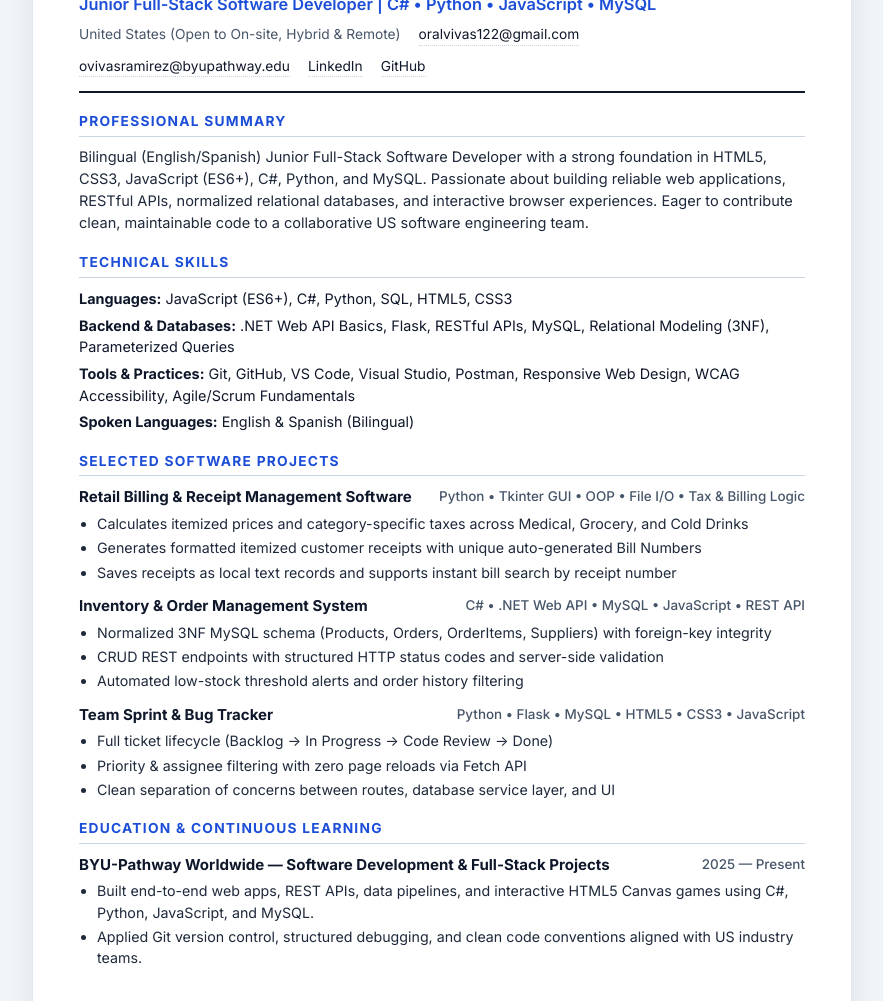
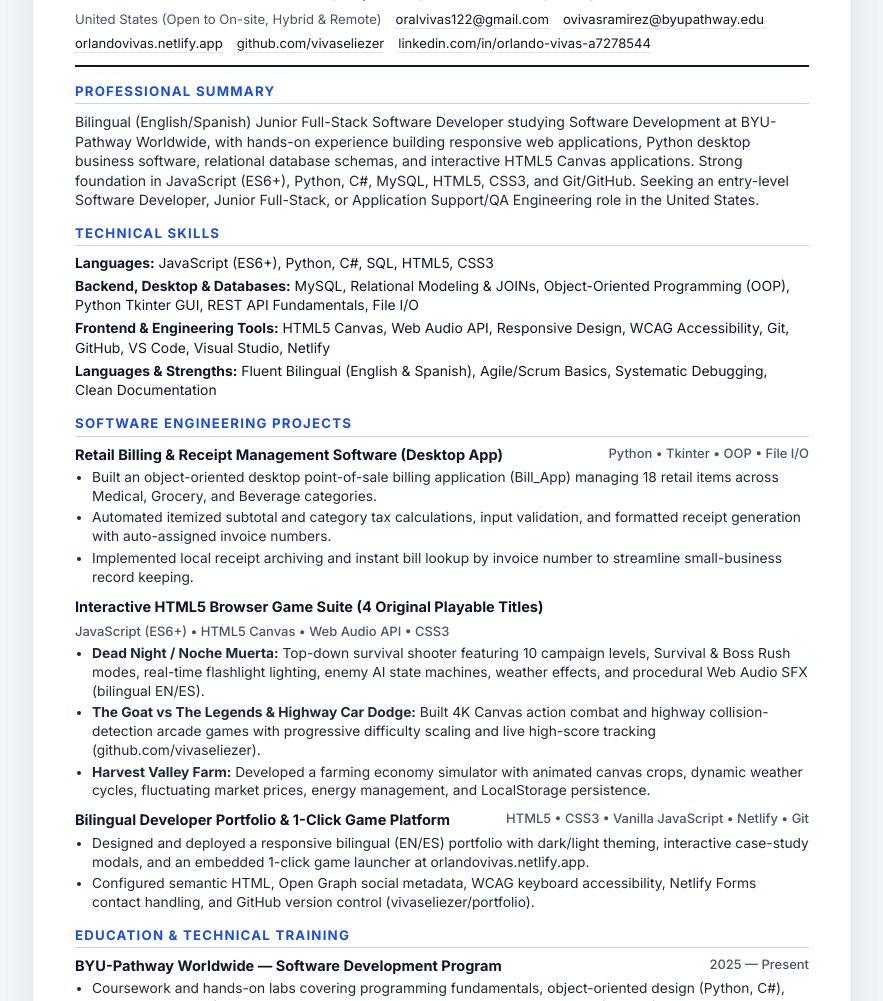
Before and after one commit to vivaseliezer/portfolio, a plain HTML site: page resume.html in a window 1280 px wide. Shown: the part 180-1181 px from the top of the page, without its empty margins (198-1081 px from the left). Drawn offline with Linux system fonts and the light colour scheme.

Commit message:
Update ATS 1-page resume with real projects and export Orlando_Vivas_Resume.pdf

```diff
--- a/resume.html
+++ b/resume.html
@@ -3,7 +3,7 @@
   <head>
     <meta charset="UTF-8" />
     <meta name="viewport" content="width=device-width, initial-scale=1.0" />
-    <title>Orlando — Resume / CV | Junior Full-Stack Software Developer</title>
+    <title>Orlando Vivas — Junior Full-Stack Software Developer Resume</title>
     <link rel="preconnect" href="https://fonts.googleapis.com" />
     <link rel="preconnect" href="https://fonts.gstatic.com" crossorigin />
     <link
@@ -23,11 +23,15 @@
         margin: 0;
         padding: 0;
       }
+      @page {
+        size: letter;
+        margin: 0.36in 0.48in;
+      }
       body {
         font-family: "Inter", -apple-system, BlinkMacSystemFont, "Segoe UI", sans-serif;
         background: var(--bg-page);
         color: var(--ink);
-        line-height: 1.5;
+        line-height: 1.38;
         padding: 24px 16px 48px;
       }
       .toolbar {
@@ -68,21 +72,21 @@
         background: #ffffff;
         border: 1px solid #e2e8f0;
         border-radius: 10px;
-        padding: 40px 46px;
+        padding: 36px 42px;
         box-shadow: 0 12px 32px rgba(15, 23, 42, 0.08);
       }
       header {
         border-bottom: 2px solid var(--ink);
-        padding-bottom: 14px;
-        margin-bottom: 18px;
+        padding-bottom: 12px;
+        margin-bottom: 15px;
       }
       h1 {
-        font-size: 1.9rem;
+        font-size: 1.85rem;
         font-weight: 800;
         letter-spacing: -0.02em;
       }
       .headline {
-        font-size: 1.02rem;
+        font-size: 0.98rem;
         font-weight: 600;
         color: var(--accent);
         margin-top: 2px;
@@ -90,9 +94,9 @@
       .contact-row {
         display: flex;
         flex-wrap: wrap;
-        gap: 10px 18px;
-        margin-top: 8px;
-        font-size: 0.86rem;
+        gap: 5px 14px;
+        margin-top: 7px;
+        font-size: 0.82rem;
         color: var(--muted);
       }
       .contact-row a {
@@ -101,31 +105,34 @@
         border-bottom: 1px dotted var(--border);
       }
       section {
-        margin-bottom: 18px;
+        margin-bottom: 14px;
       }
       h2 {
-        font-size: 0.86rem;
+        font-size: 0.83rem;
         text-transform: uppercase;
         letter-spacing: 0.09em;
         color: var(--accent);
         border-bottom: 1px solid var(--border);
-        padding-bottom: 4px;
-        margin-bottom: 10px;
+        padding-bottom: 3px;
+        margin-bottom: 8px;
       }
       p {
-        font-size: 0.91rem;
+        font-size: 0.88rem;
         color: #1e293b;
       }
       .skills-list {
         display: grid;
-        gap: 5px;
-        font-size: 0.9rem;
+        gap: 4px;
+        font-size: 0.87rem;
       }
       .skills-list strong {
         color: var(--ink);
       }
       .item {
-        margin-bottom: 12px;
+        margin-bottom: 10px;
+      }
+      .item:last-child {
+        margin-bottom: 0;
       }
       .item-head {
         display: flex;
@@ -133,26 +140,27 @@
         justify-content: space-between;
         gap: 6px;
         font-weight: 700;
-        font-size: 0.94rem;
+        font-size: 0.91rem;
       }
       .item-sub {
-        font-size: 0.84rem;
+        font-size: 0.81rem;
         color: var(--muted);
         font-weight: 500;
       }
       ul {
-        margin-top: 4px;
-        padding-left: 18px;
-        font-size: 0.89rem;
+        margin-top: 3px;
+        padding-left: 17px;
+        font-size: 0.86rem;
         color: #1e293b;
       }
       li {
-        margin-bottom: 3px;
+        margin-bottom: 2.5px;
       }
       @media print {
         body {
           background: #ffffff;
           padding: 0;
+          line-height: 1.32;
         }
         .toolbar {
           display: none;
@@ -163,6 +171,47 @@
           box-shadow: none;
           padding: 0;
           max-width: 100%;
+        }
+        header {
+          padding-bottom: 9px;
+          margin-bottom: 11px;
+        }
+        h1 {
+          font-size: 1.65rem;
+        }
+        .headline {
+          font-size: 0.9rem;
+        }
+        .contact-row {
+          font-size: 0.77rem;
+          margin-top: 5px;
+          gap: 3px 12px;
+        }
+        section {
+          margin-bottom: 10px;
+        }
+        h2 {
+          font-size: 0.78rem;
+          margin-bottom: 6px;
+        }
+        p,
+        .skills-list {
+          font-size: 0.81rem;
+        }
+        .item {
+          margin-bottom: 7px;
+        }
+        .item-head {
+          font-size: 0.85rem;
+        }
+        .item-sub {
+          font-size: 0.76rem;
+        }
+        ul {
+          font-size: 0.8rem;
+        }
+        li {
+          margin-bottom: 2px;
         }
       }
       @media (max-width: 600px) {
@@ -185,144 +234,138 @@
 
     <main class="sheet">
       <header>
-        <h1 id="res-name">Orlando</h1>
+        <h1>Orlando Vivas</h1>
         <div class="headline" id="res-role">
-          Junior Full-Stack Software Developer | C# • Python • JavaScript • MySQL
+          Junior Full-Stack Software Developer | C# • Python • JavaScript • MySQL • HTML5 / CSS3
         </div>
         <div class="contact-row">
-          <span id="res-location">United States (On-site, Hybrid &amp; Remote)</span>
-          <a href="#" id="res-email">oralvivas122@gmail.com</a>
-          <a href="mailto:ovivasramirez@byupathway.edu" id="res-school-email">ovivasramirez@byupathway.edu</a>
-          <a href="#" id="res-linkedin" target="_blank" rel="noopener noreferrer">LinkedIn</a>
-          <a href="#" id="res-github" target="_blank" rel="noopener noreferrer">GitHub</a>
+          <span id="res-location">United States (Open to On-site, Hybrid &amp; Remote)</span>
+          <a href="mailto:oralvivas122@gmail.com">oralvivas122@gmail.com</a>
+          <a href="mailto:ovivasramirez@byupathway.edu">ovivasramirez@byupathway.edu</a>
+          <a href="https://orlandovivas.netlify.app/" target="_blank" rel="noopener noreferrer">orlandovivas.netlify.app</a>
+          <a href="https://github.com/vivaseliezer" target="_blank" rel="noopener noreferrer">github.com/vivaseliezer</a>
+          <a href="https://www.linkedin.com/in/orlando-vivas-a7278544/" target="_blank" rel="noopener noreferrer">linkedin.com/in/orlando-vivas-a7278544</a>
         </div>
       </header>
 
       <section>
         <h2 id="sec-summary">Professional Summary</h2>
         <p id="res-summary">
-          Bilingual (English/Spanish) Junior Full-Stack Software Developer with a strong foundation in HTML5, CSS3, JavaScript (ES6+), C#, Python, and MySQL. Passionate about building reliable web applications, RESTful APIs, normalized relational databases, and interactive browser experiences. Eager to contribute clean, maintainable code to a collaborative US software engineering team.
+          Bilingual (English/Spanish) Junior Full-Stack Software Developer studying Software Development at BYU-Pathway Worldwide, with hands-on experience building responsive web applications, Python desktop business software, relational database schemas, and interactive HTML5 Canvas applications. Strong foundation in JavaScript (ES6+), Python, C#, MySQL, HTML5, CSS3, and Git/GitHub. Seeking an entry-level Software Developer, Junior Full-Stack, or Application Support/QA Engineering role in the United States.
         </p>
       </section>
 
       <section>
         <h2 id="sec-skills">Technical Skills</h2>
         <div class="skills-list">
-          <div><strong id="lbl-lang">Languages:</strong> JavaScript (ES6+), C#, Python, SQL, HTML5, CSS3</div>
-          <div><strong id="lbl-back">Backend &amp; Databases:</strong> .NET Web API Basics, Flask, RESTful APIs, MySQL, Relational Modeling (3NF), Parameterized Queries</div>
-          <div><strong id="lbl-tools">Tools &amp; Practices:</strong> Git, GitHub, VS Code, Visual Studio, Postman, Responsive Web Design, WCAG Accessibility, Agile/Scrum Fundamentals</div>
-          <div><strong id="lbl-spoken">Spoken Languages:</strong> English &amp; Spanish (Bilingual)</div>
+          <div><strong id="lbl-lang">Languages:</strong> JavaScript (ES6+), Python, C#, SQL, HTML5, CSS3</div>
+          <div><strong id="lbl-back">Backend, Desktop &amp; Databases:</strong> MySQL, Relational Modeling &amp; JOINs, Object-Oriented Programming (OOP), Python Tkinter GUI, REST API Fundamentals, File I/O</div>
+          <div><strong id="lbl-tools">Frontend &amp; Engineering Tools:</strong> HTML5 Canvas, Web Audio API, Responsive Design, WCAG Accessibility, Git, GitHub, VS Code, Visual Studio, Netlify</div>
+          <div><strong id="lbl-spoken">Languages &amp; Strengths:</strong> Fluent Bilingual (English &amp; Spanish), Agile/Scrum Basics, Systematic Debugging, Clean Documentation</div>
         </div>
       </section>
 
       <section>
-        <h2 id="sec-projects">Selected Software Projects</h2>
-        <div id="res-projects"></div>
+        <h2 id="sec-projects">Software Engineering Projects</h2>
+
+        <div class="item">
+          <div class="item-head">
+            <span id="p1-title">Retail Billing &amp; Receipt Management Software (Desktop App)</span>
+            <span class="item-sub">Python • Tkinter • OOP • File I/O</span>
+          </div>
+          <ul>
+            <li id="p1-b1">Built an object-oriented desktop point-of-sale billing application (Bill_App) managing 18 retail items across Medical, Grocery, and Beverage categories.</li>
+            <li id="p1-b2">Automated itemized subtotal and category tax calculations, input validation, and formatted receipt generation with auto-assigned invoice numbers.</li>
+            <li id="p1-b3">Implemented local receipt archiving and instant bill lookup by invoice number to streamline small-business record keeping.</li>
+          </ul>
+        </div>
+
+        <div class="item">
+          <div class="item-head">
+            <span id="p2-title">Interactive HTML5 Browser Game Suite (4 Original Playable Titles)</span>
+            <span class="item-sub">JavaScript (ES6+) • HTML5 Canvas • Web Audio API • CSS3</span>
+          </div>
+          <ul>
+            <li id="p2-b1"><strong>Dead Night / Noche Muerta:</strong> Top-down survival shooter featuring 10 campaign levels, Survival &amp; Boss Rush modes, real-time flashlight lighting, enemy AI state machines, weather effects, and procedural Web Audio SFX (bilingual EN/ES).</li>
+            <li id="p2-b2"><strong>The Goat vs The Legends &amp; Highway Car Dodge:</strong> Built 4K Canvas action combat and highway collision-detection arcade games with progressive difficulty scaling and live high-score tracking (github.com/vivaseliezer).</li>
+            <li id="p2-b3"><strong>Harvest Valley Farm:</strong> Developed a farming economy simulator with animated canvas crops, dynamic weather cycles, fluctuating market prices, energy management, and LocalStorage persistence.</li>
+          </ul>
+        </div>
+
+        <div class="item">
+          <div class="item-head">
+            <span id="p3-title">Bilingual Developer Portfolio &amp; 1-Click Game Platform</span>
+            <span class="item-sub">HTML5 • CSS3 • Vanilla JavaScript • Netlify • Git</span>
+          </div>
+          <ul>
+            <li id="p3-b1">Designed and deployed a responsive bilingual (EN/ES) portfolio with dark/light theming, interactive case-study modals, and an embedded 1-click game launcher at orlandovivas.netlify.app.</li>
+            <li id="p3-b2">Configured semantic HTML, Open Graph social metadata, WCAG keyboard accessibility, Netlify Forms contact handling, and GitHub version control (vivaseliezer/portfolio).</li>
+          </ul>
+        </div>
       </section>
 
       <section>
-        <h2 id="sec-edu">Education &amp; Continuous Learning</h2>
+        <h2 id="sec-edu">Education &amp; Technical Training</h2>
         <div class="item">
           <div class="item-head">
-            <span id="edu-title">Full-Stack Software Development — Self-Directed &amp; Project-Based Training</span>
+            <span id="edu-title">BYU-Pathway Worldwide — Software Development Program</span>
             <span class="item-sub">2025 — Present</span>
           </div>
           <ul>
-            <li id="edu-b1">Built end-to-end web apps, REST APIs, data pipelines, and interactive HTML5 Canvas games using C#, Python, JavaScript, and MySQL.</li>
-            <li id="edu-b2">Applied Git version control, structured debugging, and clean code conventions aligned with US industry teams.</li>
+            <li id="edu-b1">Coursework and hands-on labs covering programming fundamentals, object-oriented design (Python, C#), web development (HTML, CSS, JavaScript), and relational database modeling (MySQL).</li>
+            <li id="edu-b2">Collaborating in weekly team engineering activities using Git/GitHub workflows, clear technical communication, and iterative debugging.</li>
           </ul>
         </div>
       </section>
     </main>
 
-    <script src="./config.js"></script>
     <script>
       (function () {
-        const cfg = window.PORTFOLIO_CONFIG;
-        if (!cfg) return;
-
         let lang = localStorage.getItem("portfolio-lang") || "en";
-
         const COPY = {
           en: {
             back: "← Back to Portfolio",
             toggle: "Español",
             print: "Print / Save as PDF",
-            role: "Junior Full-Stack Software Developer | C# • Python • JavaScript • MySQL",
-            summaryTitle: "Professional Summary",
+            location: "United States (Open to On-site, Hybrid & Remote)",
+            secSummary: "Professional Summary",
+            secSkills: "Technical Skills",
+            secProjects: "Software Engineering Projects",
+            secEdu: "Education & Technical Training",
             summary:
-              "Bilingual (English/Spanish) Junior Full-Stack Software Developer with a strong foundation in HTML5, CSS3, JavaScript (ES6+), C#, Python, and MySQL. Passionate about building reliable web applications, RESTful APIs, normalized relational databases, and interactive browser experiences. Eager to contribute clean, maintainable code to a collaborative US software engineering team.",
-            skillsTitle: "Technical Skills",
-            projectsTitle: "Selected Software Projects",
-            eduTitleSec: "Education & Continuous Learning",
-            eduTitle: "BYU-Pathway Worldwide — Software Development & Full-Stack Projects",
-            eduB1: "Built end-to-end web apps, REST APIs, data pipelines, and interactive HTML5 Canvas games using C#, Python, JavaScript, and MySQL.",
-            eduB2: "Applied Git version control, structured debugging, and clean code conventions aligned with US industry teams.",
+              "Bilingual (English/Spanish) Junior Full-Stack Software Developer studying Software Development at BYU-Pathway Worldwide, with hands-on experience building responsive web applications, Python desktop business software, relational database schemas, and interactive HTML5 Canvas applications. Strong foundation in JavaScript (ES6+), Python, C#, MySQL, HTML5, CSS3, and Git/GitHub. Seeking an entry-level Software Developer, Junior Full-Stack, or Application Support/QA Engineering role in the United States.",
           },
           es: {
             back: "← Volver al Portafolio",
             toggle: "English",
             print: "Imprimir / Guardar PDF",
-            role: "Junior Full-Stack Software Developer | C# • Python • JavaScript • MySQL",
-            summaryTitle: "Perfil Profesional",
+            location: "Estados Unidos (Presencial, Híbrido y Remoto)",
+            secSummary: "Perfil Profesional",
+            secSkills: "Habilidades Técnicas",
+            secProjects: "Proyectos de Ingeniería de Software",
+            secEdu: "Educación y Formación Técnica",
             summary:
-              "Desarrollador de Software Junior Full-Stack bilingüe (Inglés/Español) con bases sólidas en HTML5, CSS3, JavaScript (ES6+), C#, Python y MySQL. Enfocado en crear aplicaciones web limpias, APIs REST confiables, bases de datos relacionales normalizadas y experiencias interactivas en navegador. Listo para aportar código limpio a un equipo de ingeniería en EE. UU.",
-            skillsTitle: "Habilidades Técnicas",
-            projectsTitle: "Proyectos de Software Destacados",
-            eduTitleSec: "Educación y Aprendizaje Continuo",
-            eduTitle: "BYU-Pathway Worldwide — Desarrollo de Software y Proyectos Full-Stack",
-            eduB1: "Construcción de aplicaciones web completas, APIs REST, pipelines de datos y juegos HTML5 Canvas con C#, Python, JavaScript y MySQL.",
-            eduB2: "Uso de control de versiones con Git, depuración estructurada y buenas prácticas alineadas a equipos tech de EE. UU.",
+              "Desarrollador Junior Full-Stack bilingüe (Inglés/Español), estudiante de Desarrollo de Software en BYU-Pathway Worldwide, con experiencia práctica creando aplicaciones web responsivas, software de escritorio en Python, bases de datos relacionales y aplicaciones interactivas en HTML5 Canvas. Bases sólidas en JavaScript (ES6+), Python, C#, MySQL, HTML5, CSS3 y Git/GitHub.",
           },
         };
-
         function render() {
           const c = COPY[lang] || COPY.en;
           document.documentElement.lang = lang;
           document.getElementById("back-btn").textContent = c.back;
           document.getElementById("lang-btn").textContent = c.toggle;
           document.getElementById("print-btn").textContent = c.print;
-          document.getElementById("res-name").textContent = cfg.fullName;
-          document.getElementById("res-role").textContent = c.role;
-          document.getElementById("res-location").textContent = cfg.location[lang];
-          document.getElementById("res-email").textContent = cfg.links.email;
-          document.getElementById("res-email").href = "mailto:" + cfg.links.email;
-          document.getElementById("res-linkedin").href = cfg.links.linkedin;
-          document.getElementById("res-github").href = cfg.links.github;
-          document.getElementById("sec-summary").textContent = c.summaryTitle;
+          document.getElementById("res-location").textContent = c.location;
+          document.getElementById("sec-summary").textContent = c.secSummary;
+          document.getElementById("sec-skills").textContent = c.secSkills;
+          document.getElementById("sec-projects").textContent = c.secProjects;
+          document.getElementById("sec-edu").textContent = c.secEdu;
           document.getElementById("res-summary").textContent = c.summary;
-          document.getElementById("sec-skills").textContent = c.skillsTitle;
-          document.getElementById("sec-projects").textContent = c.projectsTitle;
-          document.getElementById("sec-edu").textContent = c.eduTitleSec;
-          document.getElementById("edu-title").textContent = c.eduTitle;
-          document.getElementById("edu-b1").textContent = c.eduB1;
-          document.getElementById("edu-b2").textContent = c.eduB2;
-
-          const container = document.getElementById("res-projects");
-          container.innerHTML = cfg.projects
-            .slice(0, 3)
-            .map((p) => {
-              const txt = p[lang] || p.en;
-              const bullets = txt.highlights.map((h) => `<li>${h}</li>`).join("");
-              return `
-                <div class="item">
-                  <div class="item-head">
-                    <span>${txt.title}</span>
-                    <span class="item-sub">${p.stack.join(" • ")}</span>
-                  </div>
-                  <ul>${bullets}</ul>
-                </div>
-              `;
-            })
-            .join("");
         }
-
         document.getElementById("lang-btn").addEventListener("click", () => {
           lang = lang === "en" ? "es" : "en";
           localStorage.setItem("portfolio-lang", lang);
           render();
         });
-
         render();
       })();
     </script>
```
Also changed, not shown: 1 other file.
